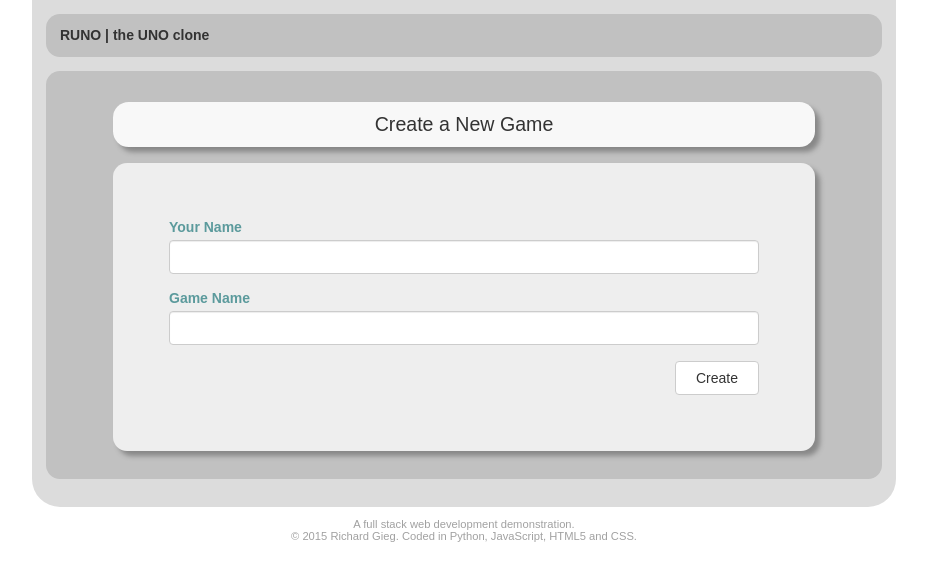
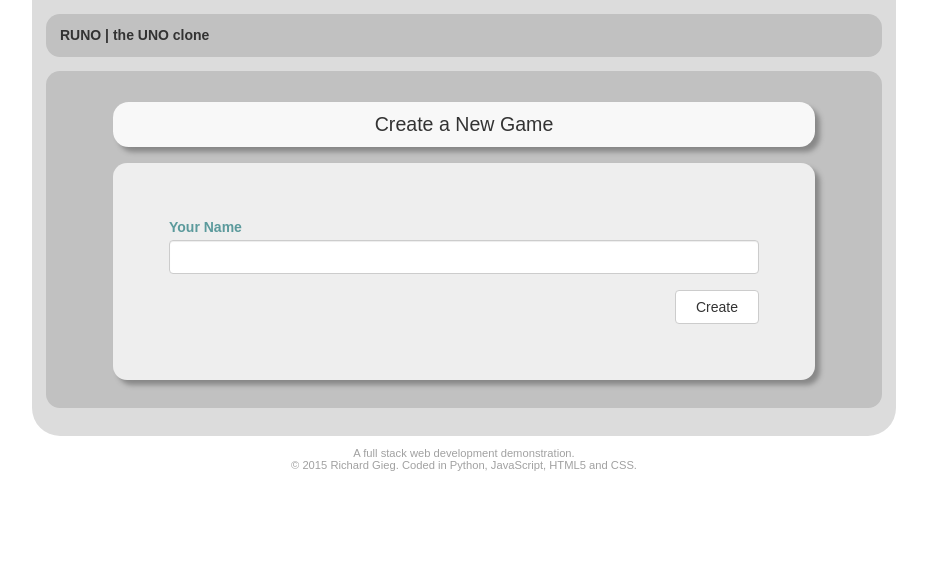
Before and after one commit to nguyen-huong/runo, a Flask app: template templates/index.html in a window 1280 px wide. Shown: the top 581 px of the page, without its empty margins (176-1103 px from the left). Run offline with Flask 2, Linux system fonts and the light colour scheme; the template is opened without the code that fills it, so the values that code supplies are empty; some libraries are stand-ins or nearby versions.

Commit message:
Prevent game name customization

```diff
--- a/app.py
+++ b/app.py
@@ -4,7 +4,6 @@ from runo import admin_start_game, create_new_game, get_state, get_open_games, \
     join_game, leave_game, load_state, play_card, player_draw_card
 
 
-MAX_GAME_NAME_LENGTH = 20
 MAX_PLAYER_NAME_LENGTH = 16
 
 app = Flask(__name__)
@@ -14,7 +13,6 @@ app = Flask(__name__)
 def index():
     open_games = get_open_games()
     return render_template('index.html', open_games=open_games,
-        max_game_name_length=MAX_GAME_NAME_LENGTH,
         max_player_name_length=MAX_PLAYER_NAME_LENGTH)
 
 
@@ -30,9 +28,8 @@ def play(game_id, player_id):
 
 @app.route('/newgame')
 def newgame():
-    game_name = request.args.get('game_name', '')[:MAX_GAME_NAME_LENGTH]
     player_name = request.args.get('player_name', '')[:MAX_PLAYER_NAME_LENGTH]
-    game_data = create_new_game(game_name, player_name)
+    game_data = create_new_game(None, player_name)
     if game_data:
         game_id = game_data['id']
         player_id = game_data['players'][0]['id']
--- a/static/title.js
+++ b/static/title.js
@@ -4,4 +4,6 @@ var Title = function() {
 };
 
 Title.prototype.update = function(game_data) {
+    var title = 'RUNO | ' + game_data['name'];
+    this.element.text(title);
 };
--- a/static/topbar.js
+++ b/static/topbar.js
@@ -8,5 +8,6 @@ var TopBar = function(startHandler) {
 };
 
 TopBar.prototype.update = function(game_data) {
+    this.title.update(game_data);
     this.controls.update(game_data);
 };
--- a/templates/index.html
+++ b/templates/index.html
@@ -60,9 +60,6 @@
                     <label for="player_name">Your Name</label><br>
                     <input class="form-control" type="text" name="player_name"
                         id="player_name" maxlength="{{ max_player_name_length }}" required><br>
-                    <label for="game_name">Game Name</label><br>
-                    <input class="form-control" type="text" name="game_name"
-                        id="game_name" maxlength="{{ max_game_name_length }}" required><br>
                     <div class="buttons">
                         <input class="btn btn-default" type="submit" value="Create">
                     </div>
```
